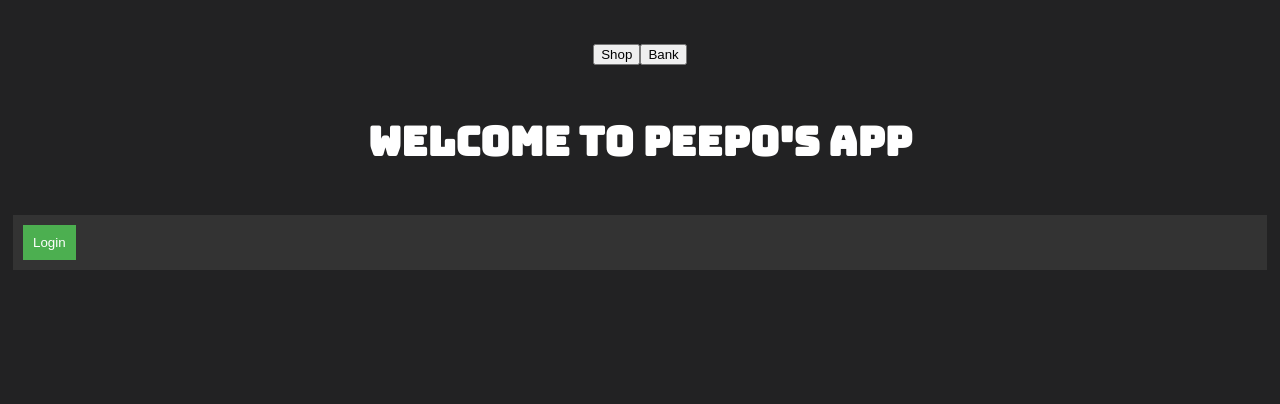
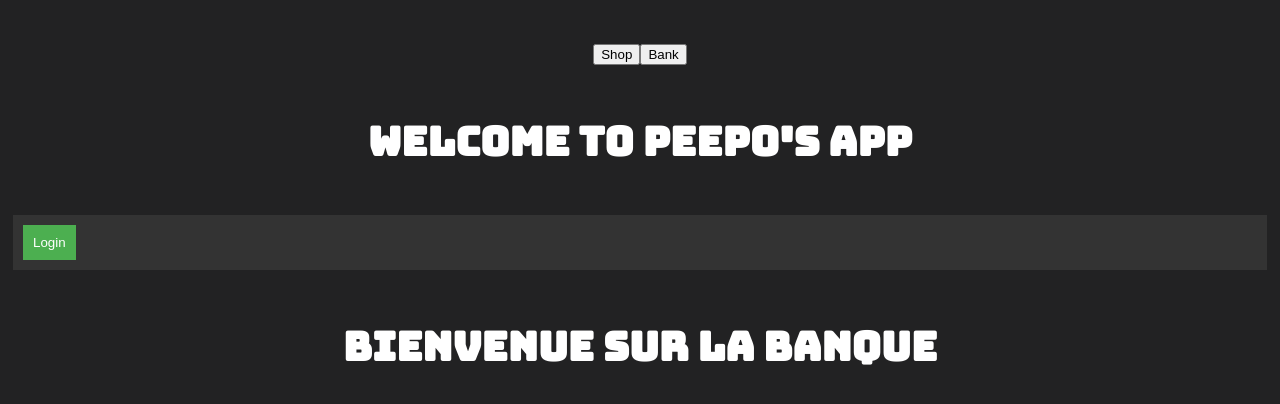
Before and after one commit to James-Genitrini/DrMad, a Vue app: page /bank/home in a window 1280 px wide. Shown: the top 404 px of the page. Built offline with nearby package versions, Linux system fonts and the light colour scheme.

Commit message:
herhe
update bankHome

```diff
--- a/src/components/Bank/BankHome.vue
+++ b/src/components/Bank/BankHome.vue
@@ -8,6 +8,8 @@
         </div>
       </nav>
 
+      <h1>Bienvenue sur la banque</h1>
+
       <div v-if="showLoginForm" class="login-form">
         <input
           v-model="accountNumber"
@@ -17,6 +19,7 @@
         <button @click="login">Se connecter</button>
       </div>
 
+
       <div v-if="isLoggedIn" class="main-content">
         <div class="sidebar">
           <button @click="checkBalance">Solde</button>
@@ -25,7 +28,8 @@
         </div>
 
         <div class="content">
-            <h3 :style="{ color: balanceColor }">Solde actuel : {{ balance }} €</h3>
+            <h3 :hidden="balance" :style="{ color: balanceColor }">Bienvenue {{ accountNumber }}</h3>
+            <h3 :hidden="!balance" :style="{ color: balanceColor }">Solde actuel : {{ balance || "vide" }} €</h3>
         </div>
       </div>
     </div>
```
Also changed, not shown: src/components/Bank/BankAmount.vue (added).
